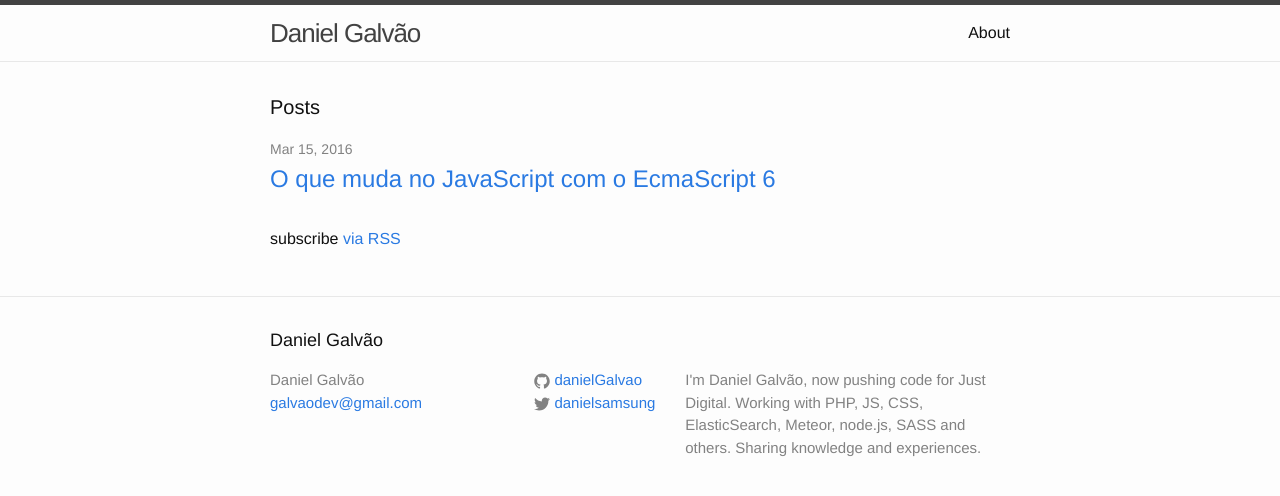
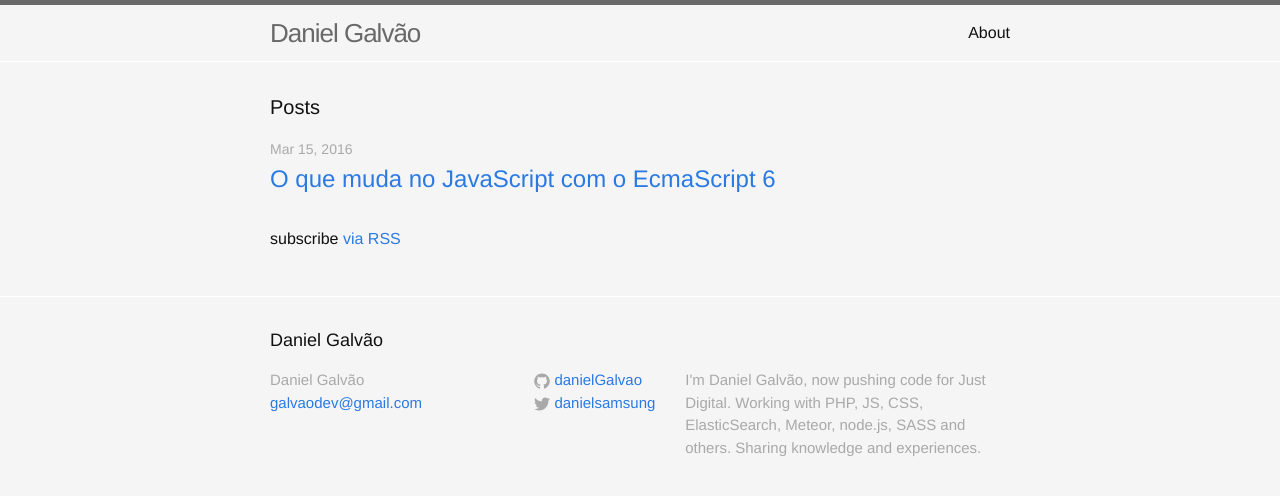
Before and after one commit to danielGalvao/danielGalvao.github.io, a Jekyll site: the page built from index.html, in a window 1280 px wide. Shown: the top 496 px of the page. Built offline with Jekyll 4.4.1, drawn with Linux system fonts in a browser that asks for light colours.

Commit message:
Update css colors

```diff
--- a/css/main.scss
+++ b/css/main.scss
@@ -15,10 +15,10 @@ $base-line-height: 1.5;
 $spacing-unit:     30px;
 
 $text-color:       #111;
-$background-color: #fdfdfd;
+$background-color: WhiteSmoke;
 $brand-color:      #2a7ae2;
 
-$grey-color:       #828282;
+$grey-color:       DarkGrey;
 $grey-color-light: lighten($grey-color, 40%);
 $grey-color-dark:  darken($grey-color, 25%);
 
```
